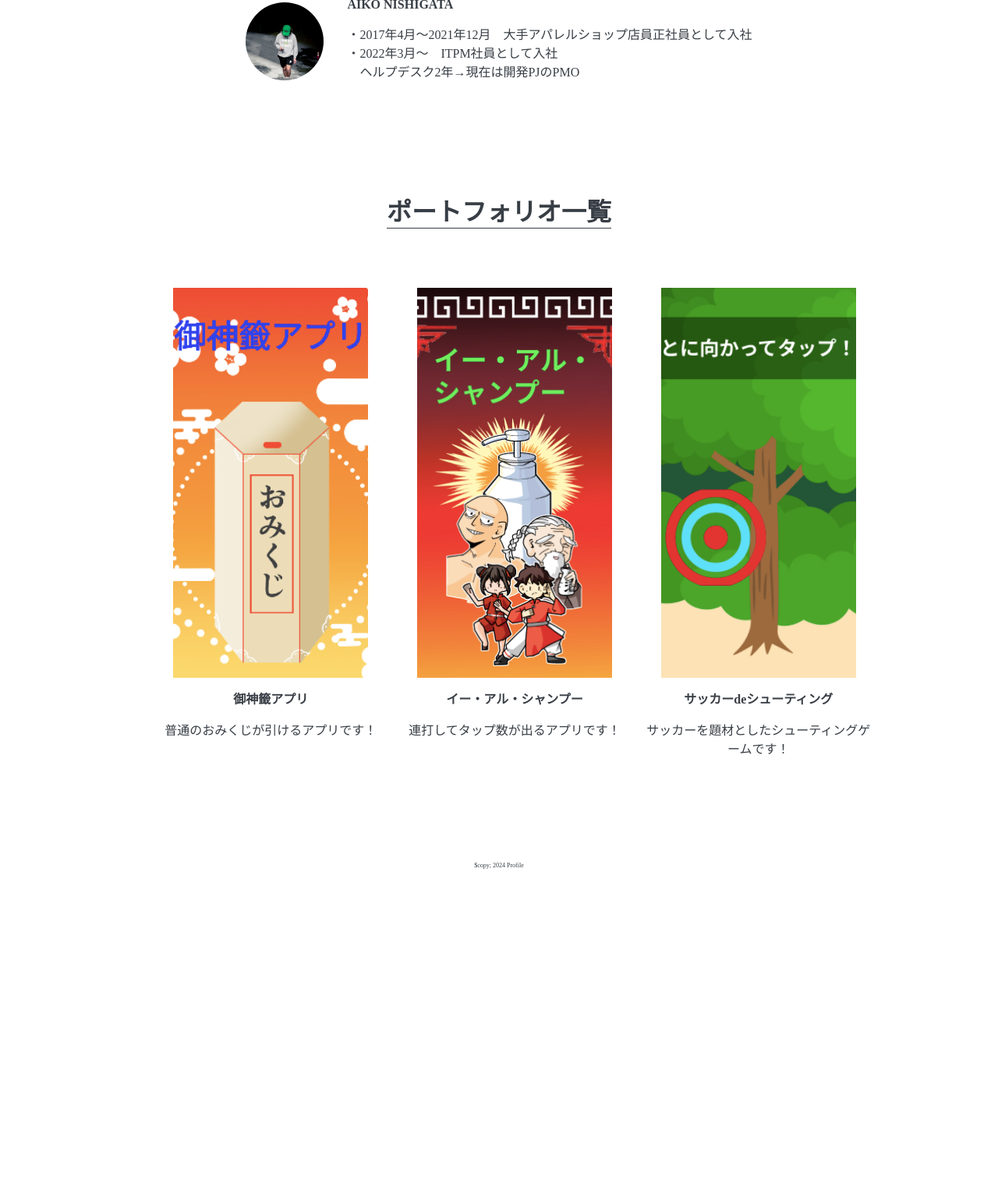
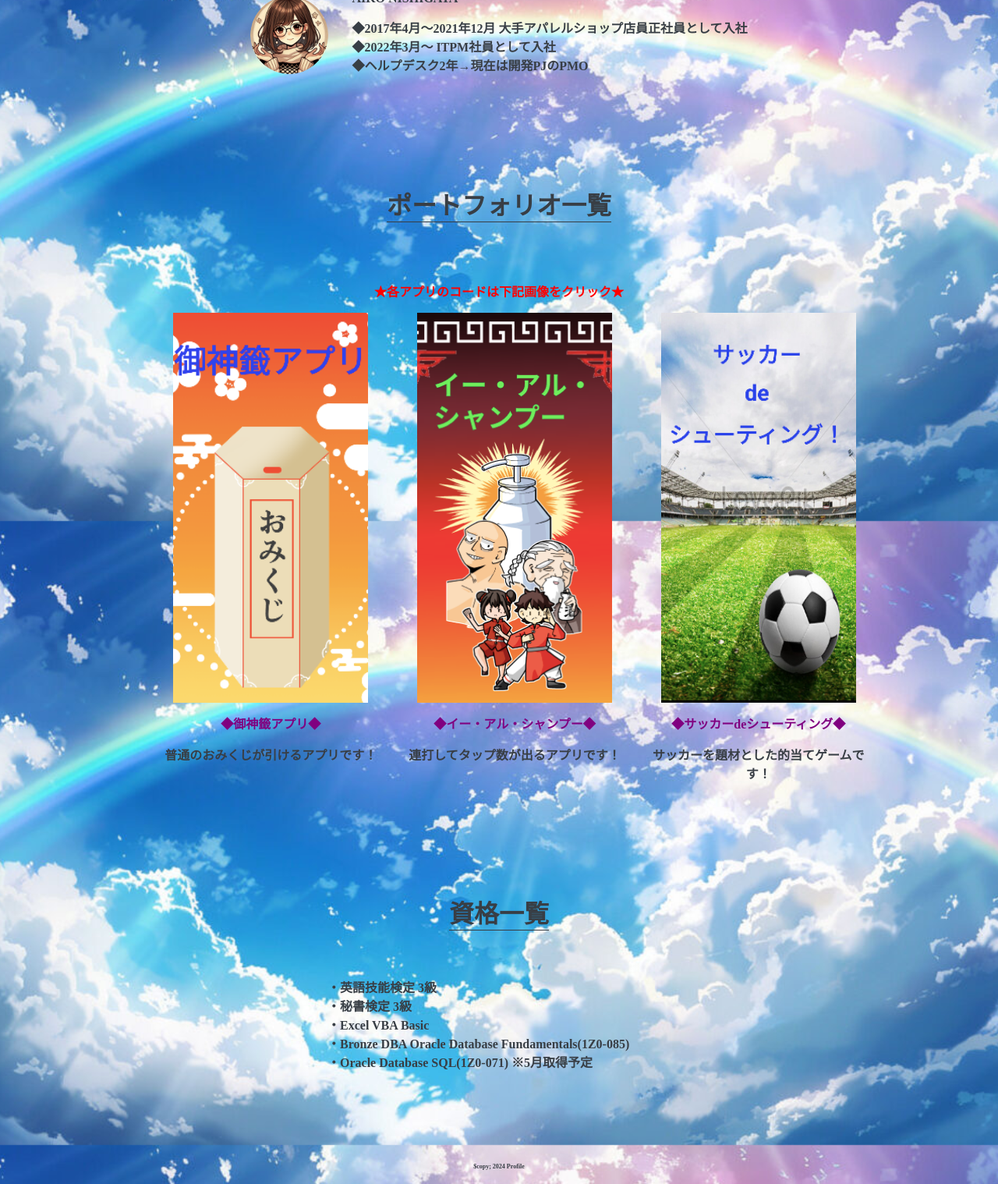
Before and after one commit to aipon0987/PortfolioNA, a plain HTML site: page index.html in a window 1280 px wide. Shown: the part 932-2450 px from the top of the page at 78% size. Before the commit the page ends 2072 px from the top, so only its background shows below. Drawn offline with Linux system fonts and the light colour scheme.

Commit message:
最終編集完了

```diff
--- a/index.html
+++ b/index.html
@@ -4,7 +4,7 @@
         <meta charset="utf-8">
 
         <title>Profile</title>
-        <meta name="description" content="テキストテキストテキストテキストテキストテキストテキストテキストテキストテキスト">
+        <meta name="description" content="ポートフォリオのWEBサイトです！">
         <meta name="viewport" content="width=device-width, initial-scale=1">
         <link rel="icon" href="https;//unpkg.com/ress/dist/ress.min.css"></link>
         <link rel="stylesheet" href="style.css"></link>
@@ -20,26 +20,27 @@
             <nav>
                 <ul>
                     <li><a href="#about">About</a></li>
-                    <li><a href="#app">Bicycle</a></li>
+                    <li><a href="#app">ポートフォリオ一覧</a></li>
+                    <li><a href="#shikaku">資格一覧</a></li>
                 </ul>
             </nav>
         </header>
 
         <main>
             <div id="mainvisual">
-                <img src="img/yoshi.jpg" alt="テキストテキストテキスト">
+                <img src="img/desctop2.jpg" alt="mメイン画像">
             </div>
 
             <section id="about" class="wrapper">
                 <h2 class="section-title">About</h2>
                 <div class="content">
-                    <img src="img/about.jpg" alt="テキストテキストテキスト">
+                    <img src="img/unnamed.png" alt="詳細説明">
                     <div class="text">
                         <h3 class="content-title">AIKO NISHIGATA</h3>
                         <p>
-                            ・2017年4月〜2021年12月　大手アパレルショップ店員正社員として入社<br>
-                            ・2022年3月〜　ITPM社員として入社<br>
-                            　ヘルプデスク2年→現在は開発PJのPMO
+                            ◆2017年4月〜2021年12月 大手アパレルショップ店員正社員として入社<br>
+                            ◆2022年3月〜 ITPM社員として入社<br>
+                            ◆ヘルプデスク2年→現在は開発PJのPMO
                         </p>
                     </div>
                 </div>
@@ -47,22 +48,40 @@
 
             <section id="app" class="wrapper">
                 <h2 class="section-title">ポートフォリオ一覧</h2>
+                <p class="colored">★各アプリのコードは下記画像をクリック★</p>
                 <ul>
                     <li>
-                        <img src="img/omikuji.png" alt="坂本坂本坂本">
-                        <h3 class="content-title">御神籤アプリ</h3>
+                        <a href="https://github.com/aipon0987/OmikujiApp" target="_blank">
+                            <img src="img/omikuji.png" alt="御神籤アプリ">
+                        </a>
+                        <h3 class="content-title">◆御神籤アプリ◆</h3>
                         <p>普通のおみくじが引けるアプリです！</p>
                     </li>
                     <li>
-                        <img src="img/shampoo.png" alt="坂本坂本坂本">
-                        <h3 class="content-title">イー・アル・シャンプー</h3>
+                        <a href="https://github.com/aipon0987/YieArShampoo" target="_blank">
+                            <img src="img/shampoo.png" alt="イー・アル・シャンプー">
+                        </a>
+                        <h3 class="content-title">◆イー・アル・シャンプー◆</h3>
                         <p>連打してタップ数が出るアプリです！</p>
                     </li>
                     <li>
-                        <img src="img/shoothing2.png" alt="坂本坂本坂本">
-                        <h3 class="content-title">サッカーdeシューティング</h3>
-                        <p>サッカーを題材としたシューティングゲームです！</p>
+                        <a href="https://github.com/aipon0987/shoothingApp" target="_blank">
+                            <img src="img/soccer3.png" alt="サッカーdeシューティング">
+                        </a>
+                        <h3 class="content-title">◆サッカーdeシューティング◆</h3>
+                        <p>サッカーを題材とした的当てゲームです！</p>
                     </li>
+                </ul>
+            </section>
+
+            <section id="shikaku" class="wrapper">
+                <h2 class ="section-title">資格一覧</h2>
+                <ul class="text-left">
+                    <li>・英語技能検定 3級</li>
+                    <li>・秘書検定 3級</li>
+                    <li>・Excel VBA Basic</li>
+                    <li>・Bronze DBA Oracle Database Fundamentals(1Z0-085)</li>
+                    <li>・Oracle Database SQL(1Z0-071) ※5月取得予定</li>
                 </ul>
             </section>
         </main>
--- a/style.css
+++ b/style.css
@@ -1,10 +1,16 @@
 @charset "UTF-8";
-
 
 body{
     color: #383e45;
     font-size: 0.9rem;
     font-size: 100%;
+    background-image: url(img/sora.jpg);/* 背景画像を設定 */
+    background-size: cover;  /* 画像を画面全体にフィットさせる */
+    background-position: center center;  /* 画像の位置を中央に */
+    background-repeat: no-repeat;  /* 画像の繰り返しを無効にする */
+    background-attachment: fixed;  /* 背景を固定 */
+    height: 100vh;  /* ビューポートの高さに合わせて背景を設定 */
+    margin: 0;
 }
 a{
     text-decoration: none;
@@ -14,9 +20,6 @@ img{
 }
 li{
     list-style: none;
-}
-background-image {
-    src: ("portfolio_haikei1.jpg");
 }
 /*
 loading作成
@@ -100,6 +103,7 @@ loading作成
     justify-content: space-between;
     align-items: center;
     margin: 0 auto;
+    font-weight: bold;
 }
 #header ul{
     display: flex;
@@ -117,6 +121,7 @@ loading作成
 
 #mainvisual{
     margin-bottom: 80px;
+    font-weight: bold;
 }
 #mainvisual img{
     width: 100%;
@@ -129,6 +134,7 @@ loading作成
     display: flex;
     justify-content: center;
     align-items: center;
+    font-weight: bold;
 }
 #about img{
     width: 100px;
@@ -140,12 +146,24 @@ loading作成
     text-align: left;
 }
 
+.colored {
+    color: red;
+    font-weight: bold;
+}
+#app h3 {
+    color: purple;
+}
 #app ul{
     display: flex;
     justify-content: space-between;
+    font-weight: bold;
 }
 #app li{
     width: 32%;
+    font-weight: bold;
+}
+#app p {
+    font-weight: bold;
 }
 #app ul li img {
     width: 250px;
@@ -153,10 +171,22 @@ loading作成
     object-fit: cover;
 }
 
+.text-left {
+    list-style-position: inside;
+    margin: 0 auto;
+    text-align: center;
+    width: 50%;
+    font-weight: bold;
+}
+.text-left li {
+    text-align: left;
+}
+
 #footer{
     font-size: 0.5rem;
     padding: 10px 0;
     text-align: center;
+    font-weight: bold;
 }
 
 @media screen and (max-width: 600px){
@@ -169,10 +199,10 @@ loading作成
 #about img{
     margin-right: 0;
 }
-#bicycle ul{
+#app ul{
     flex-direction: column;
 }
-#bicycle li{
+#app li{
     width: 100%;
     margin-bottom: 30px;
 }
```
Also changed, not shown: img/desctop2.jpg (added), img/soccer3.png (added), img/sora.jpg (added), img/unnamed.png (added).
